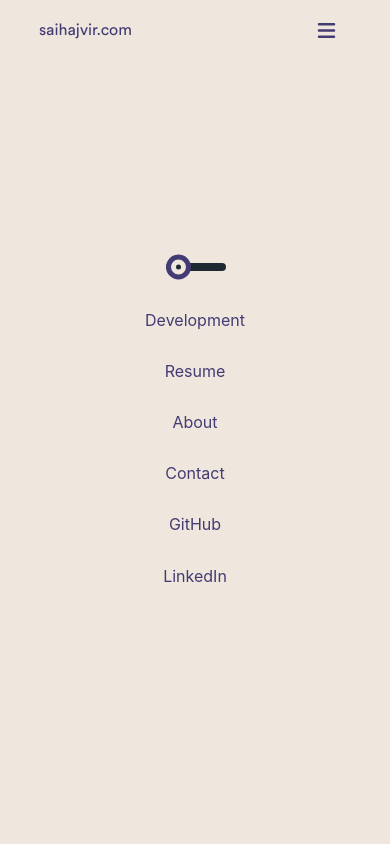
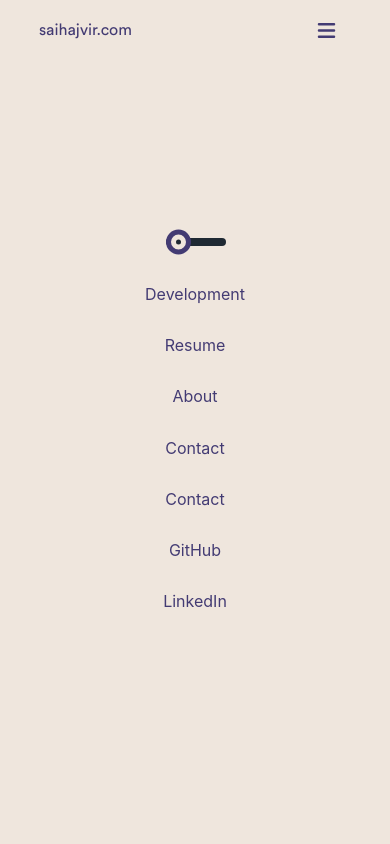
Before and after one commit to saihajvir/Portfolio, a Next.js app: page / in a window 390 px wide. Both pictures are taken after a click on the element 326 px from the left and 30 px from the top of the page. Shown: the top 844 px of the page. Built offline with nearby package versions, Linux system fonts and the light colour scheme.

Commit message:
added case study link to hamburger menuy

```diff
--- a/comps/HamburgerMenu/index.js
+++ b/comps/HamburgerMenu/index.js
@@ -36,6 +36,7 @@ export default function HamburgerMenu({
             <MenuItem onClick={onMenuItemClick} color={comp_themes[theme].text_color}><Link href="/#resume">Resume</Link></MenuItem>
             <MenuItem onClick={onMenuItemClick} color={comp_themes[theme].text_color}><Link href="/#about">About</Link></MenuItem>
             <MenuItem onClick={onMenuItemClick} color={comp_themes[theme].text_color}><Link href="/#contact">Contact</Link></MenuItem>
+            <MenuItem onClick={onMenuItemClick} color={comp_themes[theme].text_color}><Link href="/case_study">Contact</Link></MenuItem>
             <MenuItem onClick={onMenuItemClick} color={comp_themes[theme].text_color}><Link href="https://github.com/saihajvir/">GitHub</Link></MenuItem>
             <MenuItem onClick={onMenuItemClick} color={comp_themes[theme].text_color}><Link href="https://www.linkedin.com/in/saihajvir-gill-2b4271230">LinkedIn</Link></MenuItem>
         </MenuBackground>
```
